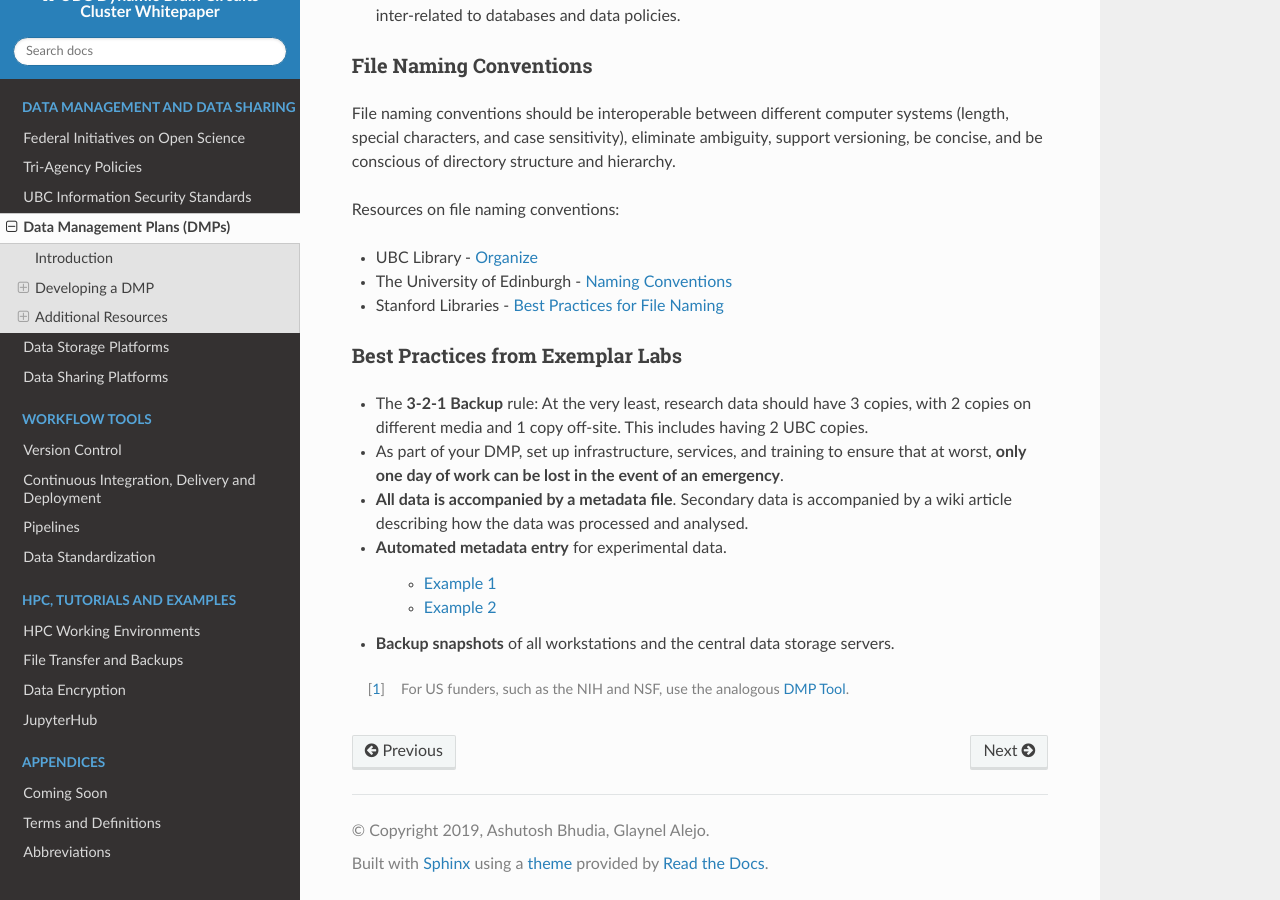
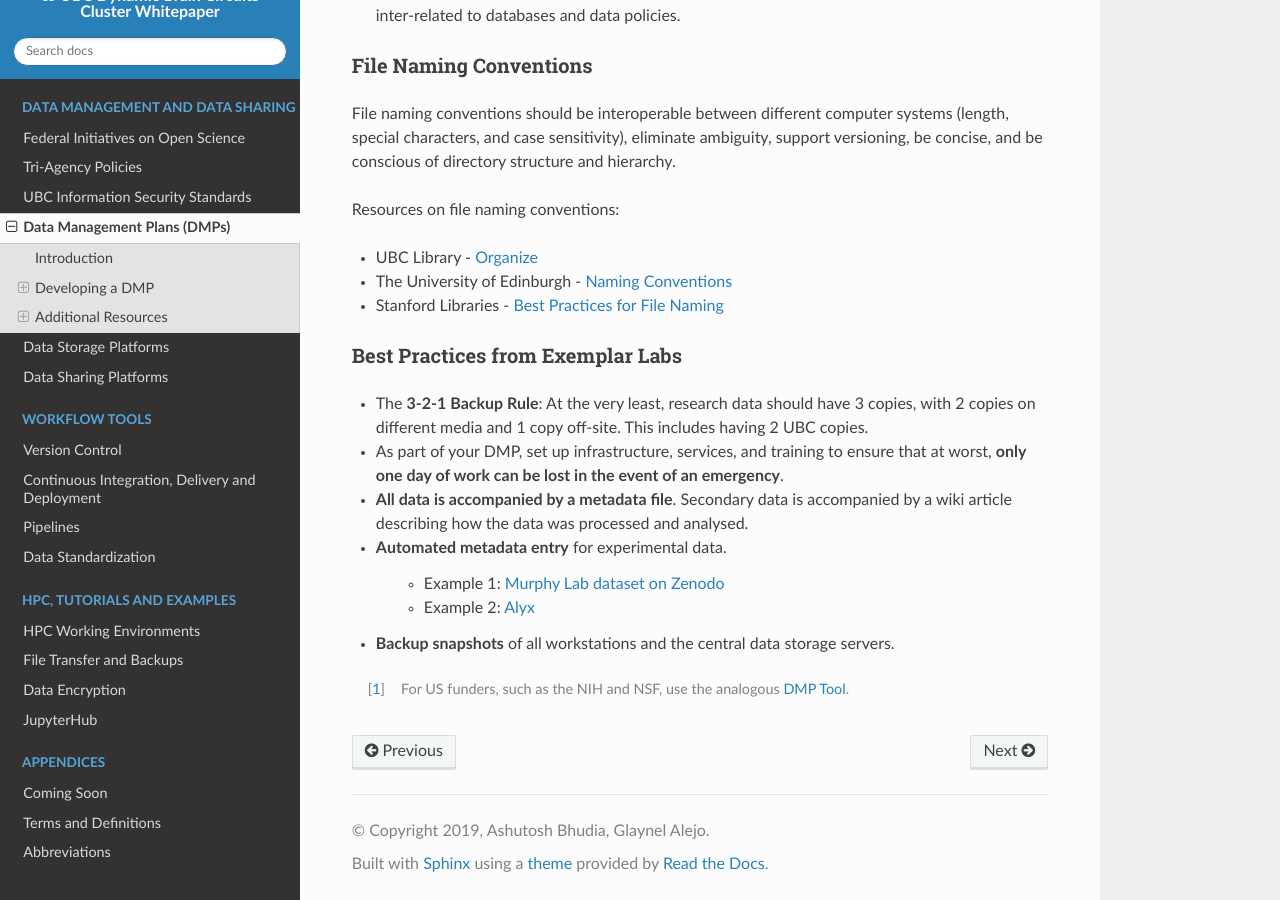
Before and after one commit to ubcbraincircuits/whitepaper, a Sphinx documentation site: the page built from source/dmp/index.rst, in a window 1280 px wide and 900 px high, scrolled down 1506 px. Built offline with Sphinx 7.4.7 and the Read the Docs theme 2.0.0, drawn with Linux system fonts in a browser that asks for light colours; pages that are not in the unit, such as notebooks, are missing from menus.

Commit message:
Minor edits to best practices

```diff
--- a/source/dmp/index.rst
+++ b/source/dmp/index.rst
@@ -62,13 +62,13 @@ Resources on file naming conventions:
 Best Practices from Exemplar Labs
 ---------------------------------
 
-* The **3-2-1 Backup** rule: At the very least, research data should have 3 copies, with 2 copies on different media and 1 copy off-site. This includes having 2 UBC copies.
+* The **3-2-1 Backup Rule**: At the very least, research data should have 3 copies, with 2 copies on different media and 1 copy off-site. This includes having 2 UBC copies.
 * As part of your DMP, set up infrastructure, services, and training to ensure that at worst, **only one day of work can be lost in the event of an emergency**.
 * **All data is accompanied by a metadata file**. Secondary data is accompanied by a wiki article describing how the data was processed and analysed.
 * **Automated metadata entry** for experimental data.
 
-	- `Example 1 <http://doi.org/10.5281/zenodo.3268838>`_
-	- `Example 2 <http://github.com/cortex-lab/alyx>`_
+	- Example 1: `Murphy Lab dataset on Zenodo <http://doi.org/10.5281/zenodo.3268838>`_
+	- Example 2: `Alyx <http://github.com/cortex-lab/alyx>`_
 
 * **Backup snapshots** of all workstations and the central data storage servers.
 
```
